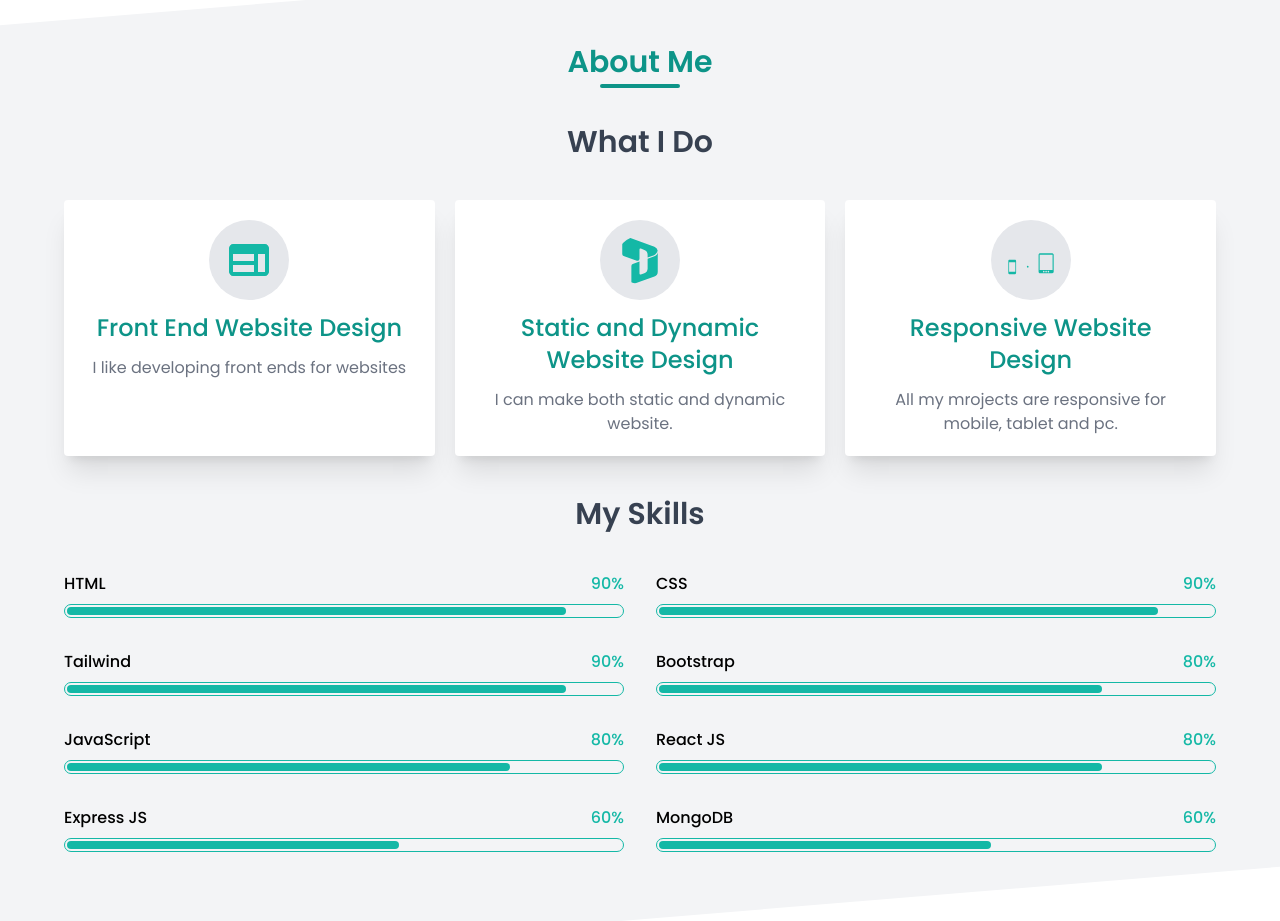
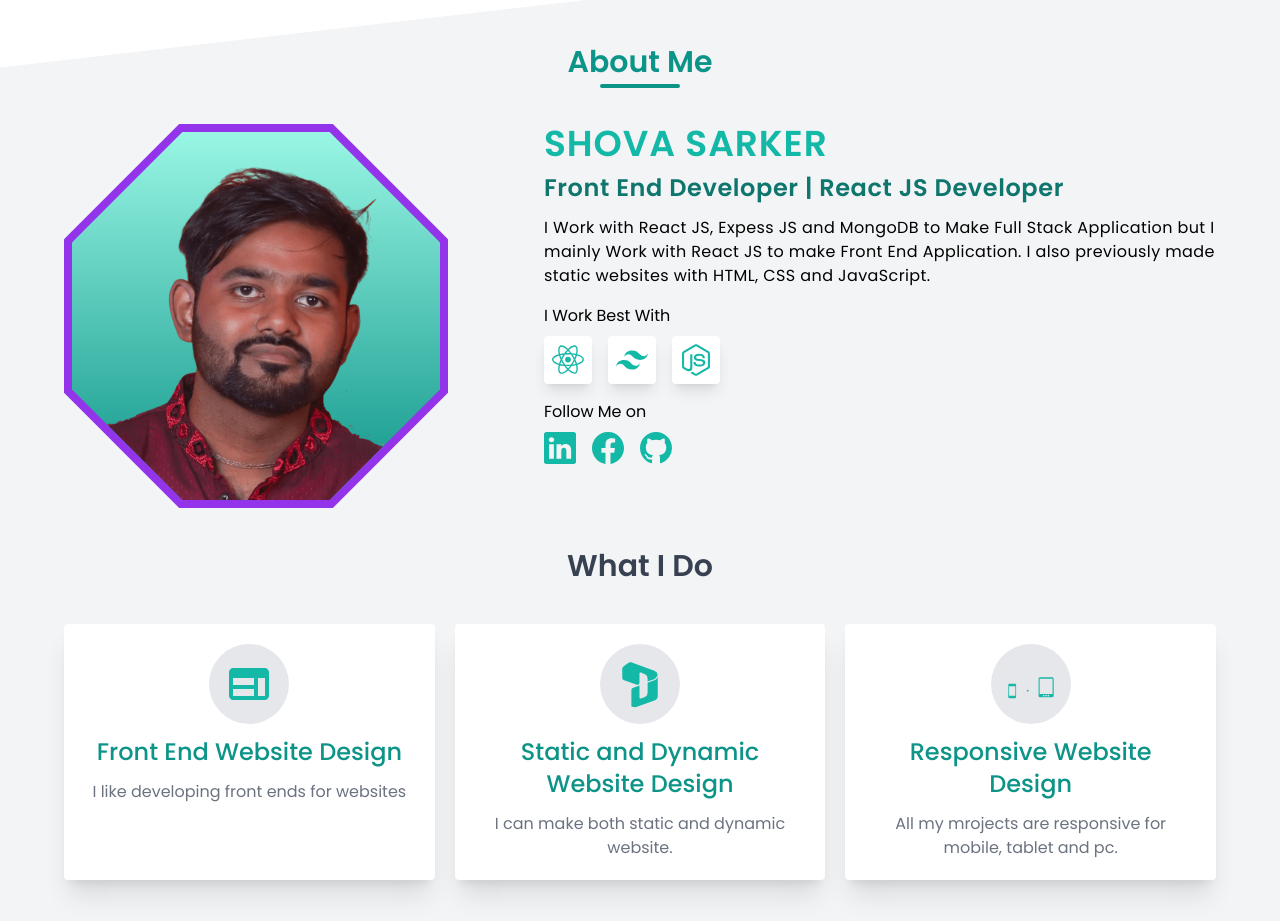
Before and after one commit to shovasarker/portfolio, a React (Create React App) app: page / in a window 1280 px wide. Shown: the part 1040-1961 px from the top of the page. Built offline with nearby package versions, Linux system fonts and the light colour scheme.

Commit message:
About Section Completed with new Component Profile

```diff
--- a/src/index.css
+++ b/src/index.css
@@ -8,7 +8,7 @@
   }
 
   .about-section {
-    clip-path: polygon(100% 0, 100% 90%, 0 100%, 0 10%);
+    clip-path: polygon(100% 0, 100% 95%, 0 100%, 0 5%);
   }
 
   /* .portfolio-section {
@@ -18,4 +18,23 @@
   .section-title {
     @apply relative  text-3xl font-semibold text-teal-600 text-center my-10 py-1 after:absolute after:content-[''] after:w-20 after:h-1 after:bg-teal-600 after:top-full after:left-1/2 after:-translate-x-1/2 after:rounded-full;
   }
+
+  .mask-octagon {
+    clip-path: polygon(
+      30% 0%,
+      70% 0%,
+      100% 30%,
+      100% 70%,
+      70% 100%,
+      30% 100%,
+      0% 70%,
+      0% 30%
+    );
+  }
+
+  @media (min-width: 1024px) {
+    .about-section {
+      clip-path: polygon(100% 0, 100% 90%, 0 100%, 0 10%);
+    }
+  }
 }
--- a/src/pages/home/components/About/index.jsx
+++ b/src/pages/home/components/About/index.jsx
@@ -1,4 +1,5 @@
 import React from 'react'
+import Profile from '../Profile'
 import Skills from '../Skills'
 import Works from '../Works'
 
@@ -10,6 +11,7 @@ const About = () => {
     >
       <div className='container px-6 md:px-10 lg:px-16'>
         <h2 className='section-title'>About Me</h2>
+        <Profile />
         <Works />
         <Skills />
       </div>
--- /dev/null
+++ b/src/pages/home/components/Profile/index.jsx
@@ -0,0 +1,58 @@
+import React from 'react'
+import { GrReactjs } from 'react-icons/gr'
+import { SiTailwindcss } from 'react-icons/si'
+import { FaNodeJs } from 'react-icons/fa'
+import { BsFacebook, BsGithub, BsLinkedin } from 'react-icons/bs'
+
+import profilePic from '../../../../assets/images/shova-profile.png'
+import SocialLinks from '../../../standalone/SocialLinks'
+
+const Profile = () => {
+  return (
+    <div className='my-10 flex flex-col md:flex-row justify-between items-start gap-6'>
+      <div className='w-full md:w-2/6 p-2 mask-octagon bg-purple-600'>
+        <div className='w-full mask-octagon bg-gradient-to-b from-teal-200 to-teal-600'>
+          <img
+            src={profilePic}
+            alt='Shova Sarker Profile '
+            className='w-full mask-octagon'
+          />
+        </div>
+      </div>
+      <div className='w-full md:w-1/2 xl:w-7/12'>
+        <h2 className='text-3xl xl:text-4xl font-semibold text-teal-500 tracking-wide uppercase'>
+          Shova Sarker
+        </h2>
+        <h3 className='text-xl xl:text-2xl font-semibold text-teal-700 tracking-wide mt-2'>
+          Front End Developer | React JS Developer
+        </h3>
+        <p className='mt-3 tracking-wide'>
+          I Work with React JS, Expess JS and MongoDB to Make Full Stack
+          Application but I mainly Work with React JS to make Front End
+          Application. I also previously made static websites with HTML, CSS and
+          JavaScript.
+        </p>
+        <p className='mt-4'>I Work Best With</p>
+        <div className='flex justify-start items-center gap-4 mt-2'>
+          <GrReactjs
+            className='w-12 h-12 rounded shadow-lg bg-white text-teal-500 p-2'
+            title='React JS'
+          />
+          <SiTailwindcss
+            className='w-12 h-12 rounded shadow-lg bg-white text-teal-500 p-2'
+            title='Tailwindcss'
+          />
+          <FaNodeJs
+            className='w-12 h-12 rounded shadow-lg bg-white text-teal-500 p-2'
+            title='Node JS'
+          />
+        </div>
+
+        <p className='mt-4'>Follow Me on</p>
+        <SocialLinks />
+      </div>
+    </div>
+  )
+}
+
+export default Profile
--- /dev/null
+++ b/src/pages/standalone/SocialLinks/index.jsx
@@ -0,0 +1,32 @@
+import React from 'react'
+import { BsFacebook, BsGithub, BsLinkedin } from 'react-icons/bs'
+
+const SocialLinks = () => {
+  return (
+    <div className='flex justify-start items-center gap-4 mt-2'>
+      <a
+        href='https://www.linkedin.com/in/shova-sarker-5a2094241/'
+        target={'_blank'}
+        rel='noreferrer'
+      >
+        <BsLinkedin className='w-8 h-8 text-teal-500 ' />
+      </a>
+      <a
+        href='https://web.facebook.com/profile.php?id=100010892646664'
+        target={'_blank'}
+        rel='noreferrer'
+      >
+        <BsFacebook className='w-8 h-8 text-teal-500' />
+      </a>
+      <a
+        href='https://github.com/shovasarker'
+        target={'_blank'}
+        rel='noreferrer'
+      >
+        <BsGithub className='w-8 h-8 text-teal-500' />
+      </a>
+    </div>
+  )
+}
+
+export default SocialLinks
```
Also changed, not shown: src/assets/images/shova-profile.png (added).
